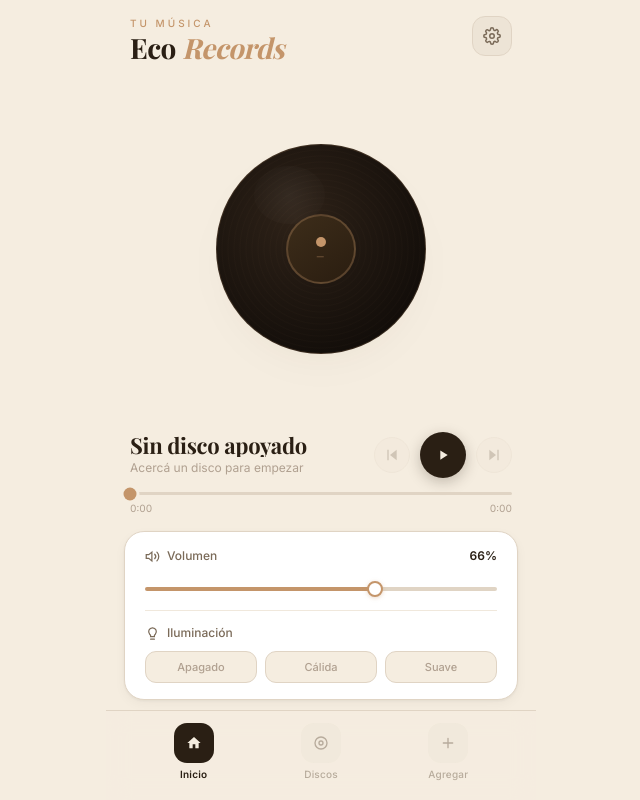
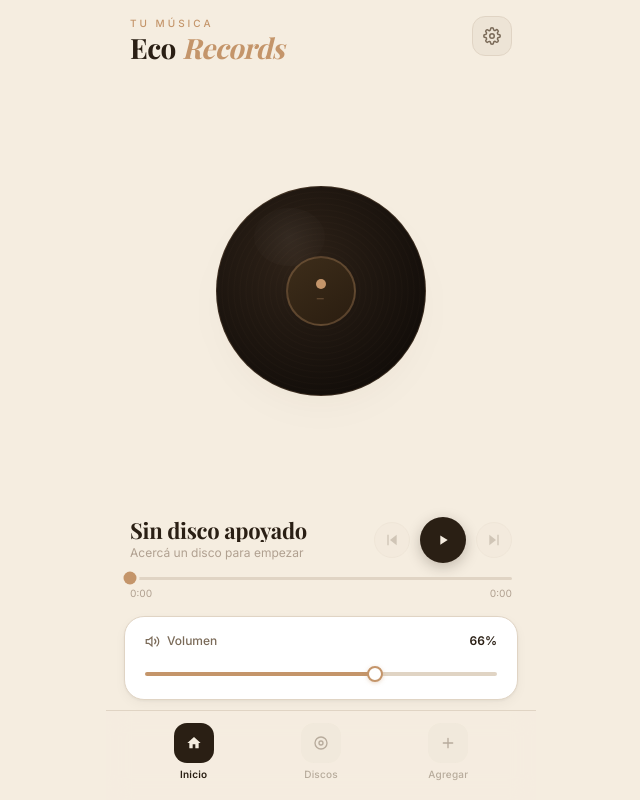
Before and after one commit to Aznar-7/proyect-ecoRecords-pi, a Flask app: page / in a window 1280 px wide. Shown: the whole page, without its empty margins (319-959 px from the left). Run offline with Flask 3, Linux system fonts and the light colour scheme; some web fonts are replaced.

Commit message:
feat: eliminar UI de Iluminacion (feature vestigial sin hardware)

```diff
--- a/static/css/style.css
+++ b/static/css/style.css
@@ -488,31 +488,6 @@ button:active {
   height: 1px;
   background: #F0E8DC;
   margin: 14px 0;
-}
-
-/* ── Lights ────────────────────────────────── */
-.lights-row {
-  display: flex;
-  gap: 8px;
-}
-
-.light-btn {
-  flex: 1;
-  height: 32px;
-  border-radius: var(--radius-btn);
-  background: var(--bg);
-  border: 1px solid var(--border);
-  font-size: 11px;
-  font-weight: 500;
-  color: var(--text-muted);
-  transition: all 0.15s;
-}
-
-.light-btn.active {
-  background: var(--accent-bg);
-  border-color: var(--accent);
-  color: var(--accent-dark);
-  font-weight: 600;
 }
 
 /* ── Albums list (vista Discos) ────────────── */
--- a/static/js/app.js
+++ b/static/js/app.js
@@ -5,7 +5,6 @@
 const state = {
   playing: false,
   volume: 70,
-  lights: 'warm',
   trackName: '—',
   trackSub: '—',
   discTag: '—',
@@ -36,7 +35,6 @@ const els = {
   timeTotal:      $('time-total'),
   volumeSlider:   $('volume-slider'),
   volumeDisplay:  $('volume-display'),
-  lightsDisplay:  $('lights-display'),
   albumsList:     $('albums-list'),
 }
 
@@ -45,8 +43,6 @@ const ICON_PAUSE = `
   <rect x="14" y="4" width="4" height="16" rx="1.5"/>
 `
 const ICON_PLAY = `<path d="M8 5.14v14l11-7-11-7z"/>`
-
-const LIGHT_LABELS = { off: 'Apagado', warm: 'Cálida', soft: 'Suave' }
 
 // ══════════════════════════════════════════════
 // NAVEGACIÓN
@@ -246,7 +242,6 @@ async function loadStatus() {
     if (!state.initialized) state.playing = data.is_playing || false
     state.initialized = true
     state.volume      = data.volume
-    state.lights      = data.lights
     state.track       = data.track || 0
     state.totalTracks = data.total_tracks || 0
     state.playing       = data.is_playing || false
@@ -281,7 +276,6 @@ function renderInitial() {
   els.trackSub.textContent  = 'Acercá un disco para empezar'
   els.discTag.textContent   = '—'
   renderVolume(70)
-  renderLights('warm')
 }
 
 // ── Cover del disco (fade simple, sin tocar transform/animation del giro) ──
@@ -350,7 +344,6 @@ function renderAll() {
   els.disc.classList.toggle('spinning', state.playing)
 
   if (!state.draggingVolume) renderVolume(state.volume)
-  renderLights(state.lights)
   renderProgress()
 
   els.prevBtn.disabled = !state.playing
@@ -367,13 +360,6 @@ function renderVolume(val) {
     var(--border) ${val}%,
     var(--border) 100%
   )`
-}
-
-function renderLights(preset) {
-  els.lightsDisplay.textContent = LIGHT_LABELS[preset] || preset
-  document.querySelectorAll('.light-btn').forEach(btn => {
-    btn.classList.toggle('active', btn.dataset.preset === preset)
-  })
 }
 
 // ── Eventos: play/pause ──────────────────────
@@ -404,10 +390,6 @@ els.volumeSlider.addEventListener('change', function () {
 els.volumeSlider.addEventListener('mouseup',  () => { state.draggingVolume = false })
 els.volumeSlider.addEventListener('touchend', () => { state.draggingVolume = false })
 
-document.querySelectorAll('.light-btn').forEach(btn => {
-  btn.addEventListener('click', () => setLights(btn.dataset.preset))
-})
-
 async function setVolume(val) {
   state.volume = val
   try {
@@ -417,18 +399,6 @@ async function setVolume(val) {
       body: JSON.stringify({ volume: val }),
     })
   } catch (err) { console.warn('Error volumen:', err) }
-}
-
-async function setLights(preset) {
-  state.lights = preset
-  renderLights(preset)
-  try {
-    await fetch('/api/lights', {
-      method: 'POST',
-      headers: { 'Content-Type': 'application/json' },
-      body: JSON.stringify({ preset }),
-    })
-  } catch (err) { console.warn('Error luces:', err) }
 }
 
 // ══════════════════════════════════════════════
--- a/templates/index.html
+++ b/templates/index.html
@@ -98,21 +98,6 @@
       </div>
       <div class="slider-wrap">
         <input type="range" min="0" max="100" value="70" class="slider" id="volume-slider" aria-label="Volumen">
-      </div>
-      <div class="divider"></div>
-      <div class="control-row">
-        <div class="control-label-wrap">
-          <svg width="15" height="15" viewBox="0 0 24 24" fill="none" stroke="currentColor" stroke-width="2" stroke-linecap="round" aria-hidden="true">
-            <path d="M9 21h6M12 3a6 6 0 0 1 4.47 10.12A4 4 0 0 0 15 17H9a4 4 0 0 0-1.47-3.88A6 6 0 0 1 12 3z"/>
-          </svg>
-          <span class="control-label">Iluminación</span>
-        </div>
-        <span class="control-value accent" id="lights-display">Cálida</span>
-      </div>
-      <div class="lights-row">
-        <button class="light-btn" data-preset="off">Apagado</button>
-        <button class="light-btn active" data-preset="warm">Cálida</button>
-        <button class="light-btn" data-preset="soft">Suave</button>
       </div>
     </section>
 
```
